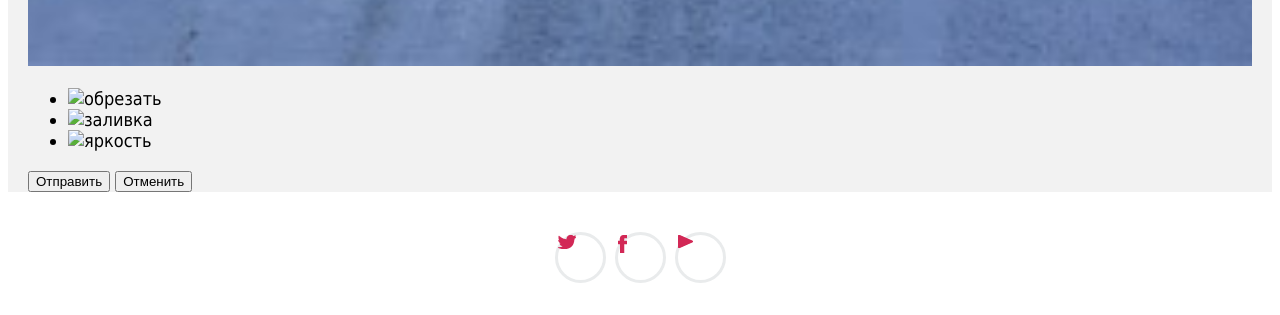
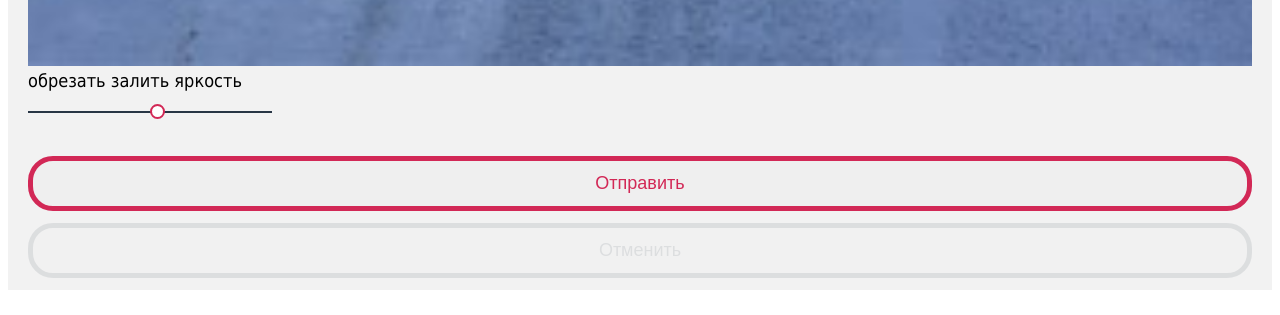
Before and after one commit to idu135/50049-pink, a website: page photo.html in a window 1280 px wide. Shown: the part 9229-9544 px from the top of the page. Drawn offline with nearby package versions, Linux system fonts and the light colour scheme; files that its build step writes are made by us from their sources.

Commit message:
Мобильная версия фото

```diff
--- a/less/components/publish-post.less
+++ b/less/components/publish-post.less
@@ -3,12 +3,102 @@
   padding-top: 20px;
   padding-left: 20px;
   padding-right: 20px;
+  position: relative;
+
+    &:after{
+      width: 100%;
+      background: #dddfe0;
+    }
 
   &__picture{
-
 
     img{
       width: 100%;
     }
   }
+
+  &__settings{
+    margin-bottom: 35px;
+
+    input{
+      display: none;
+    }
+
+  }
+
+  &__tools-labels{
+    margin-bottom: 20px;
+
+    label{
+      width: 20px;
+      height: 20px;
+    }
+  }
+
+  &__scales-list{
+    width: 100%;
+    height:10px;
+    position: relative;
+  }
+
+  &__scale-wr{
+    position: absolute;
+    display: none;
+  }
+
+  &__scale{
+    width: 244px;
+    height: 2px;
+    margin: 0 auto;
+    background: #283645;
+    position: relative;
+  }
+
+  &__control{
+    position: absolute;
+    width: 15px;
+    height: 15px;
+    background: #fff;
+    border: 2px solid #d22856;
+    border-radius: 50%;
+    top: 50%;
+    margin-top: -7.5px;
+    left: 50%;
+  }
+
+  button{
+    width: 100%;
+    height: 55px;
+    border: 5px solid #d22856;
+    border-radius: 25px;
+    color: #d22856;
+    font-size: 18px;
+    margin-bottom: 12px;
+  }
+
+    .cancel{
+      border-color:#283645;
+      color: #283645;
+      opacity: .1;
+
+      &:hover{
+        opacity: .3;
+      }
+
+      &:active{
+        opacity: .3;
+        color: #fff;
+        background: #283645;
+      }
+    }
 }
+
+#crop:checked ~ .publish-post__scales-list .publish-post__scale-wr--crop{
+  display: block;
+}
+#fill:checked ~ .publish-post__scales-list .publish-post__scale-wr--fill{
+  display: block;
+}
+#brightness:checked ~ .publish-post__scales-list .publish-post__scale-wr--brightness{
+  display: block;
+}
--- a/photo.html
+++ b/photo.html
@@ -104,27 +104,34 @@
       <form class="publish-post" action="#" method="post">
         <div class="publish-post__picture"><img src="img/photo-7-mobile@1x.jpg" alt=""></div>
         <div class="publish-post__settings">
-          <ul>
-            <li class="publish-post__tools-crop">
-              <img src="" alt="обрезать">
-              <div class="publish-post__tools-scale">
-                <div class="publish-post__tools-control"></div>
+          <input type="checkbox" id="crop" checked>
+          <input type="checkbox" id="fill">
+          <input type="checkbox" id="brightness">
+          <div class="publish-post__tools-labels">
+            <label for="crop">обрезать</label>
+            <label for="fill">залить</label>
+            <label for="brightness">яркость</label>
+          </div>
+          <div class="publish-post__scales-list">
+            <div class="publish-post__scale-wr publish-post__scale-wr--crop">
+              <div class="publish-post__scale">
+                <div class="publish-post__control"></div>
               </div>
-            </li>
-            <li class="publish-post__tools-fill">
-              <img src="" alt="заливка">
-              <div class="publish-post__tools-scale">
-                <div class="publish-post__tools-control"></div>
+            </div>
+            <div class="publish-post__scale-wr publish-post__scale-wr--fill">
+              <div class="publish-post__scale">
+                <div class="publish-post__control"></div>
               </div>
-            </li>
-            <li class="publish-post__tools-brightness">
-              <img src="" alt="яркость">
-              <div class="publish-post__tools-scale">
-                <div class="publish-post__tools-control"></div>
+            </div>
+            <div class="publish-post__scale-wr publish-post__scale-wr--brightness">
+              <div class="publish-post__scale">
+                <div class="publish-post__control"></div>
               </div>
-            </li>
-          </ul>
+            </div>
+          </div>
         </div>
+
+
         <button type="submit">Отправить</button>
         <button class="cancel">Отменить</button>
       </form>
```
Also changed, not shown: img/crop.png (added).
